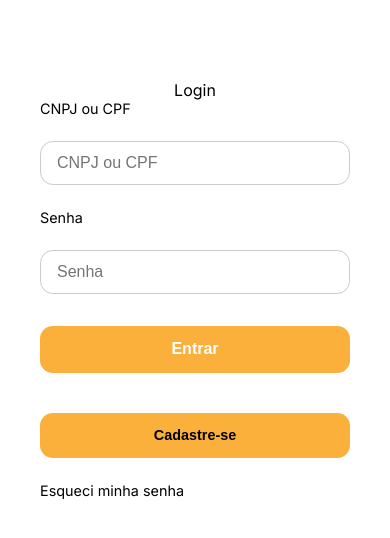
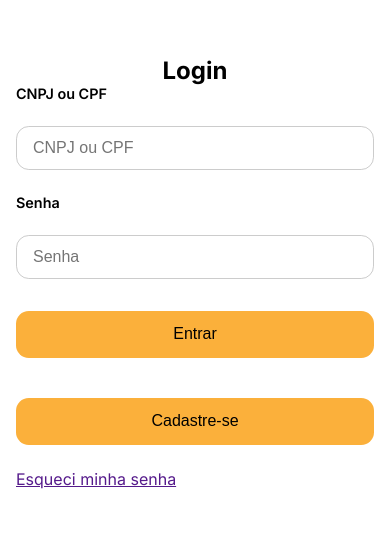
Before and after one commit to brunabmelo/Gibbon, a plain HTML site: page Projeto/Site-Gibbon/login.html in a window 390 px wide. Shown: the part 230-768 px from the top of the page. Drawn offline with Linux system fonts and the light colour scheme.

Commit message:
Atualização da página login

```diff
--- a/Projeto/Site-Gibbon/login.html
+++ b/Projeto/Site-Gibbon/login.html
@@ -12,28 +12,22 @@
 </head>
 
 <body>
-
-    <div id="header"></div>
-
     <main class="container">
         <section class="login-card">
-            <p class="subtitulo">Login</p>
+            <h1>Login</h1>
             <form>
-                <label for="email">CNPJ ou CPF</label>
-                <input type="email" id="email" placeholder="CNPJ ou CPF" required>
+                <label for="login">CNPJ ou CPF</label>
+                <input type="text" id="CNPJ_CPF" name="login" placeholder="CNPJ ou CPF" inputmode="numeric" required>
 
                 <label for="senha">Senha</label>
                 <input type="password" id="senha" placeholder="Senha" required>
 
                 <button type="submit">Entrar</button>
-                <button class="registro" href="#">Cadastre-se</button>
-                <label for="recuperarSenha">Esqueci minha senha</label>
+                <button class="registro">Cadastre-se</button>
+                <a href="">Esqueci minha senha</a>
             </form>
         </section>
     </main>
-
-    <div id="footer"></div>
-
     <script src="/src/scripts/login.js"></script>
 </body>
 
--- a/Projeto/Site-Gibbon/src/css/styleLogin.css
+++ b/Projeto/Site-Gibbon/src/css/styleLogin.css
@@ -31,7 +31,6 @@ body {
 }
 
 .login-card {
-    background: var(--cor-card);
     border-radius: var(--radius);
     display: flex;
     flex-direction: column;
@@ -51,6 +50,7 @@ form {
 label {
     font-size: 0.9rem;
     color: var(--cor-texto);
+    font-weight: 600;
 }
 
 input {
@@ -61,21 +61,15 @@ input {
     width: 100%;
 }
 
-input:focus {
-    outline: none;
-    border-color: var(--cor-botao);
-    box-shadow: 0 0 0.25rem rgba(91, 108, 255, 0.3);
-}
 
 /* Botão */
 button {
     background-color: var(--cor-botao);
-    color: #fff;
+    color: #000000;
     border: none;
     border-radius: var(--radius);
     padding: 0.9rem 1rem;
     font-size: 1rem;
-    font-weight: 600;
     cursor: pointer;
     margin-top: 0.5rem;
     transition: 0.3s;
@@ -88,27 +82,24 @@ button:hover {
 /* Texto final */
 .registro {
     margin-top: 1rem;
-    font-size: 0.9rem;
+    font-size: 1rem;
     color: var(--cor-secundaria);
     text-align: center;
 }
 
 .registro a {
-    color: var(--cor-botao);
+    background-color: var(--cor-botao);
     text-decoration: none;
 }
 
 .registro a:hover {
     text-decoration: underline;
 }
-
-/* Responsivo */
-@media(max-width:600px) {
-    .login-card {
-        padding: 1.5rem;
-    }
-
-    .logo {
-        width: 5rem;
-    }
+.recuperar {
+    font-size: 0.9rem;
+    text-align: center;
+    margin-top: 0.5rem;
+    color: #828282;
+    text-decoration: underline;
+    cursor: pointer;
 }
```
Also changed, not shown: Projeto/Site-Gibbon/src/assets/gibbon-logo.png (renamed from Projeto/Site-Gibbon/src/images/gibbon-logo.png), Projeto/Site-Gibbon/src/partials/footer.html (deleted), Projeto/Site-Gibbon/src/partials/header.html (deleted).
